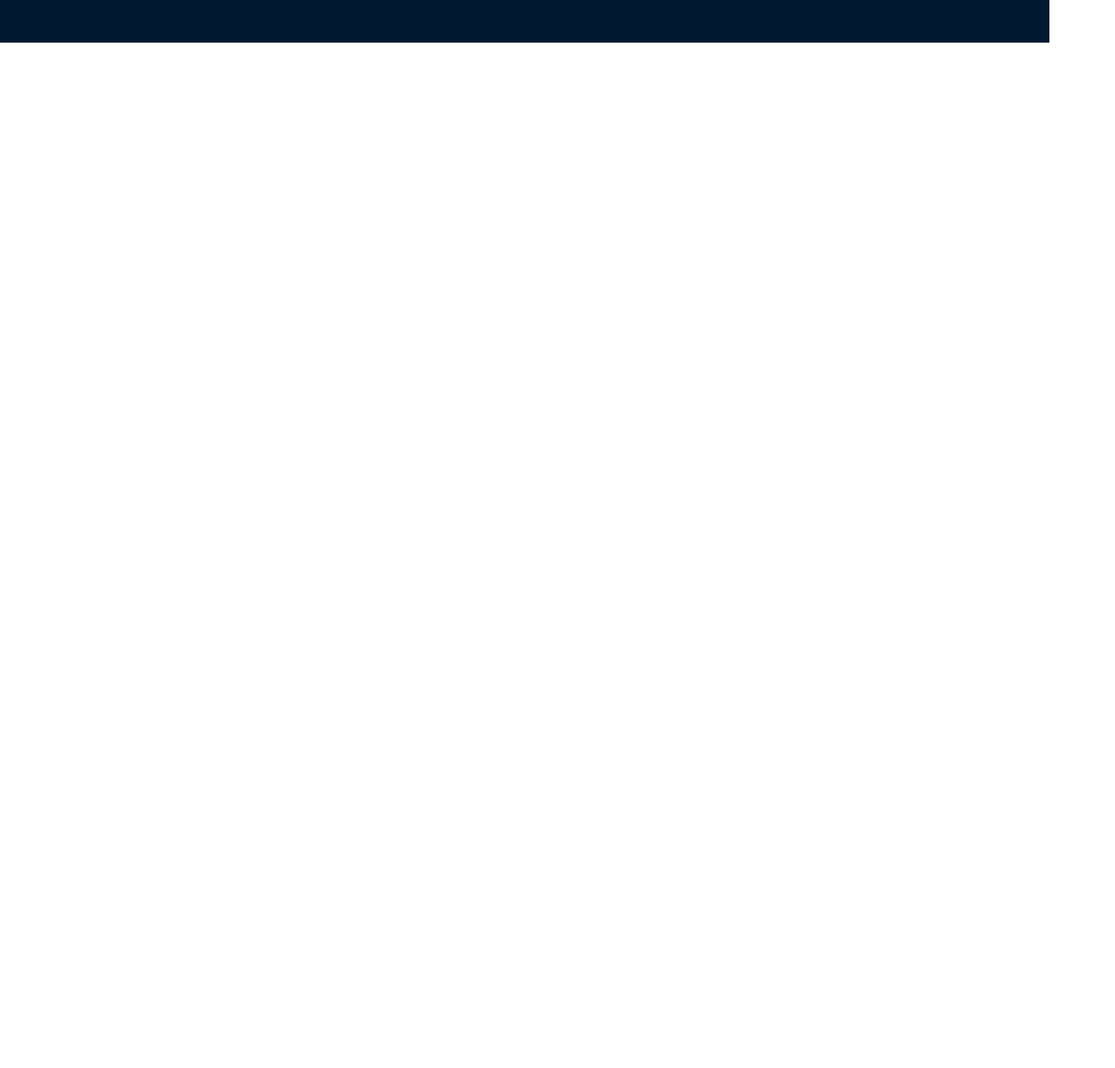
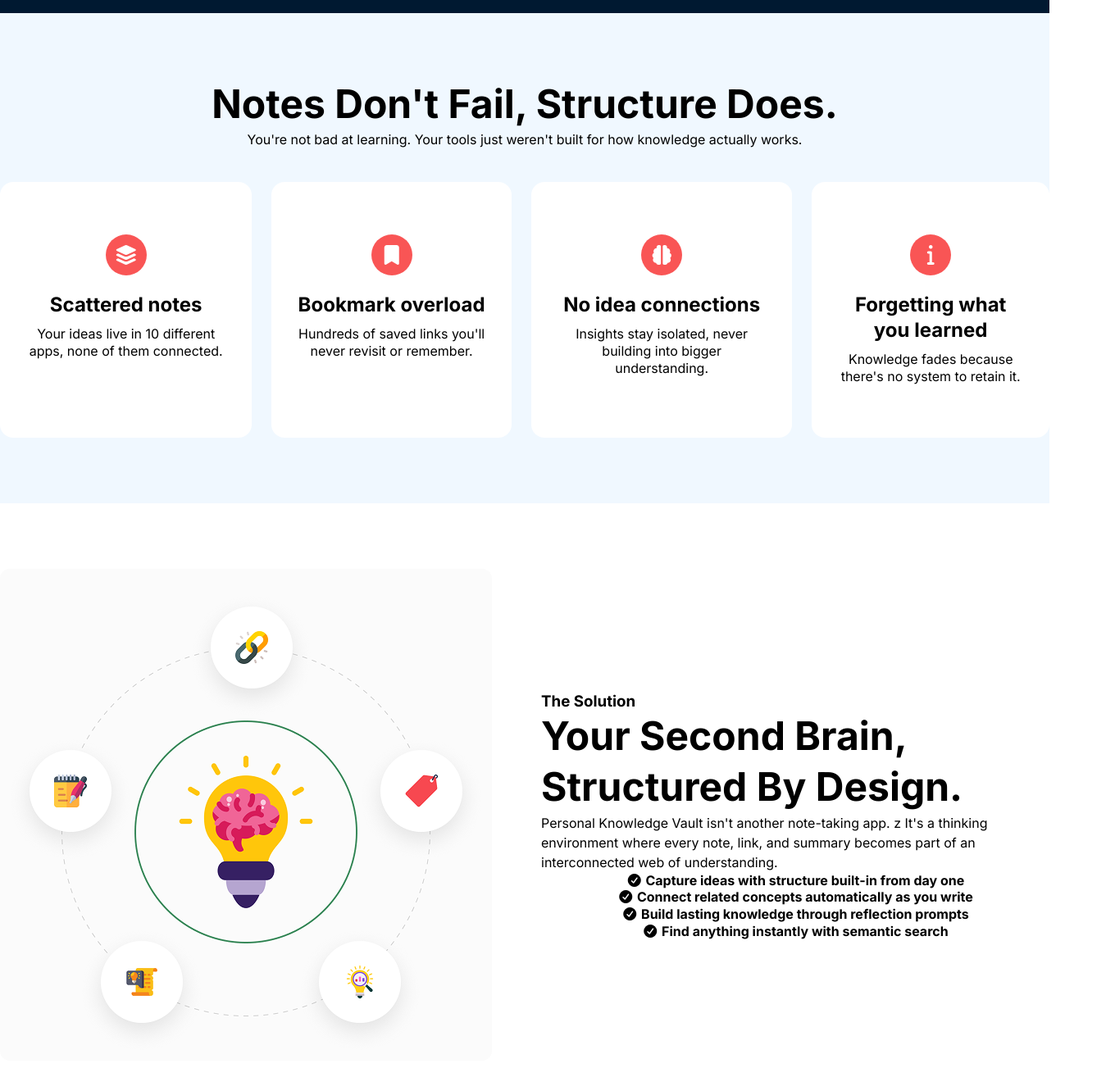
Before and after one commit to shahriarnayem/a-01, a plain HTML site: page index.html in a window 1280 px wide. Shown: the part 676-1979 px from the top of the page at 82% size, 1360 px wide, since content can reach past the window. Before the commit the page ends 800 px from the top, so only its background shows below. Drawn offline with Linux system fonts and the light colour scheme.

Commit message:
features added

```diff
--- a/index.html
+++ b/index.html
@@ -28,13 +28,63 @@
     <main>
         <section id="hero">
             <div class="container">
-                <h3><i class="fa-solid fa-circle"></i> Early Access Now Open</h3>
+                <h3><i class="fa-regular fa-circle-dot"></i> Early Access Now Open</h3>
                 <h1>Structured thinking,<br><span>not just note-taking.</span></h1>
                 <p>A private space to store notes, links, and learning summaries — designed to
 help you think clearly, connect ideas, and turn learning into long-term knowledge.</p>
                 <div class="btn-container">
                     <a href=""><button>Start Building Your Vault <i class="fa-solid fa-arrow-right"></i></button></a>
                     <a href=""><button class="secondary"><i class="fa-solid fa-play"></i> See How It Works</button></a>
+                </div>
+            </div>
+        </section>
+        <section id="features">
+            <div class="container">
+                <div class="section-title">
+                    <h2>Notes don't fail, Structure does.</h2>
+                    <p>You're not bad at learning. Your tools just weren't built for how knowledge actually works.</p>
+                </div>
+                <div class="features">
+                    <div class="features-card">
+                        <div class="icon"><i class="fa-solid fa-layer-group"></i></div>
+                        <h3>Scattered notes</h3>
+                        <p>Your ideas live in 10 different apps, none of them connected.</p>
+                    </div>
+                    <div class="features-card">
+                        <div class="icon"><i class="fa-solid fa-bookmark"></i></div>
+                        <h3>Bookmark overload</h3>
+                        <p>Hundreds of saved links you'll never revisit or remember.</p>
+                    </div>
+                    <div class="features-card">
+                        <div class="icon"><i class="fa-solid fa-brain"></i></div>
+                        <h3>No idea connections</h3>
+                        <p>Insights stay isolated, never building into bigger understanding.</p>
+                    </div>
+                    <div class="features-card">
+                        <div class="icon"><i class="fa-solid fa-info"></i></div>
+                        <h3>Forgetting what you learned</h3>
+                        <p>Knowledge fades because there's no system to retain it.</p>
+                    </div>
+                </div>
+            </div>
+        </section>
+        <section id="knowledge">
+            <div class="container">
+                <div>
+                    <img src="./assets/knowledge.png" alt="">
+                </div>
+                <div>
+                    <div class="solution-content section-title">
+                        <h3>The Solution</h3>
+                        <h2>Your second brain, structured by design.</h2>
+                        <p>Personal Knowledge Vault isn't another note-taking app. z It's a thinking environment where every note, link, and summary becomes part of an interconnected web of understanding.</p>
+                    </div>
+                    <div class="icon-list">
+                        <h4><i class="fa-solid fa-circle-check"></i> Capture ideas with structure built-in from day one</h4>
+                        <h4><i class="fa-solid fa-circle-check"></i> Connect related concepts automatically as you write</h4>
+                        <h4><i class="fa-solid fa-circle-check"></i> Build lasting knowledge through reflection prompts</h4>
+                        <h4><i class="fa-solid fa-circle-check"></i> Find anything instantly with semantic search</h4>
+                    </div>
                 </div>
             </div>
         </section>
--- a/style.css
+++ b/style.css
@@ -14,8 +14,20 @@
 }
 
 .container{
-    width: 1360px;
+    max-width: 1360px;
     margin: 0 auto;
+    text-align: center;
+}
+
+.section-title h2{
+    font-size: 48px;
+    line-height: 1.3;
+    text-transform: capitalize;
+}
+
+.section-title p{
+    font-size: 16px;
+    line-height: 24px;
 }
 
 button{
@@ -39,7 +51,7 @@
     cursor: pointer;
 }
 nav{
-    width: 1360px;
+    max-width: 1360px;
     display: flex;
     justify-content: space-between;
     align-items: center;
@@ -96,7 +108,7 @@
 
 }
 #hero .container p{
-    width: 50%;
+    width: 60%;
     color: #fff;
     font-size: 18px;
     line-height: 36px;
@@ -109,3 +121,53 @@
     gap: 24px;
     margin-top: 16px;
 }
+
+#features{
+    background-color: aliceblue;
+}
+#features .container{
+    padding: 80px 0px;
+}
+.features{
+    display: flex;
+    gap: 24px;
+    margin-top: 40px;
+}
+
+.features-card{
+    padding: 64px 32px;
+    background-color: #fff;
+    border-radius: 16px;
+}
+
+.features-card .icon{
+    display: inline-block;
+    font-size: 24px;
+    padding: 10px;
+    border-radius: 30px;
+    background-color: #F95555;
+    margin-bottom: 20px;
+    color: #fff;
+    aspect-ratio: 1;
+    align-content: center;
+}
+
+.features-card h3{
+    font-size: 24px;
+    line-height: 1.3em;
+    color: #000;
+    margin-bottom: 10px;
+}
+#knowledge{
+    padding: 80px 0;
+    text-align: left;
+}
+#knowledge .container{
+    display: flex;
+    gap: 60px;
+    align-items: center;
+}
+
+.solution-content{
+    text-align: left;
+}
```
